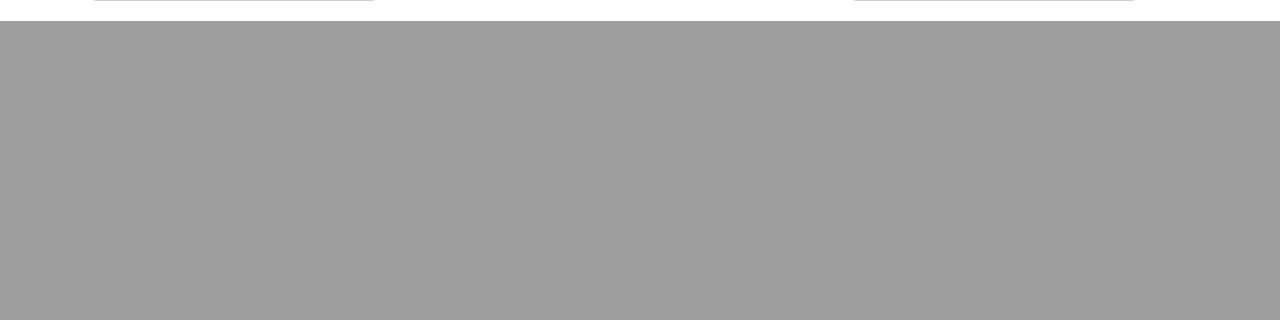
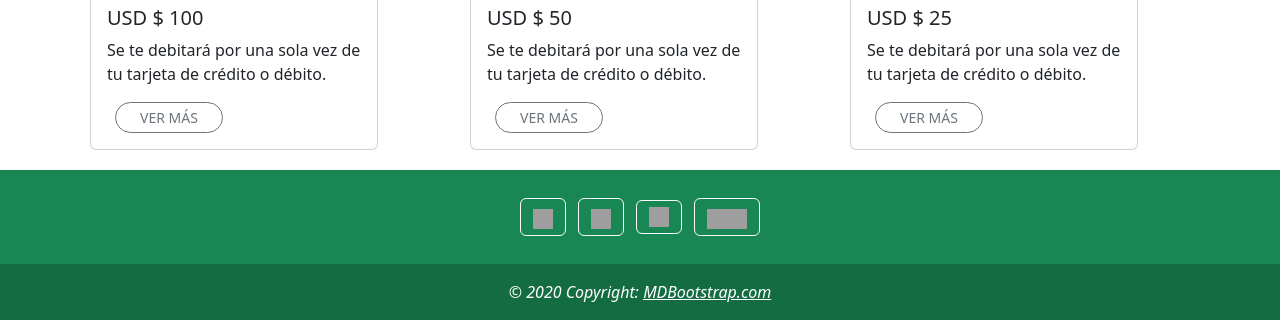
Before and after one commit to Nando1999/ProyectoApliWeb, a Flask app: template templates/donaciones.html in a window 1280 px wide. Shown: the part 2216-2536 px from the top of the page. Before the commit the page ends 2237 px from the top, so only its background shows below. Run offline with Flask 2, Linux system fonts and the light colour scheme; the template is opened without the code that fills it, so the values that code supplies are empty; grey boxes are pictures that could not be loaded.

Commit message:
termiando donaciones

```diff
--- a/templates/donaciones.html
+++ b/templates/donaciones.html
@@ -158,9 +158,9 @@
 
 <br>
 <center>
-    <h2 class="text-white bg-success">DONACIONES </h2>
+    <!--Titulo sobre conocer más -->
+    <h1 class="text-white bg-success">DONACIONES</h1>
 </center>
-
 <div class="container">
     <div class="row">
         <div class="col-md-4" style="padding: 20px">
@@ -208,42 +208,42 @@
         </div>
     </div>
 </div>
-
-    <h4 class="text-dark ">La tarea diaria de rescatar y recibir animales de familia como perros y gatos,
+<div class="container">
+    <div class="row ">
+        <div class="col ">
+            <img src="https://st2.depositphotos.com/1146092/5821/i/600/depositphotos_58217821-stock-photo-donation-dog.jpg"  width="80%" height="450"
+                class="d-block w-100" alt="...">
+        </div>
+        <div class="col text-success ">
+            <h2> AYUDANOS !! </h2>
+            <div class="col text-secondary ">
+                <p>La tarea diaria de rescatar y recibir animales de familia como perros y gatos,
                     abandonados, maltratados y en estado de indefensión, es en extremo demandante debido a su alto número. La
                     idiosincrasia local que deriva en una mala tenencia de estos animales y que además se ve agravada por la falta
                     de políticas públicas y las que existen, no son claras o adecuadas o no se cumplen, constituyen un desafío mayor
                     que nos rebasa como organización cuyos recursos son limitados.<br>
                     <br>
                     La principal fuente de ingreso de la fundación proviene de la autogestión, por eso, tu donación es muy
-        importante para que podamos extender nuestro círculo de ayuda a más animales necesitados.
-
-    </h4>
-
-
-
-
-
-
-
-
+                    importante para que podamos extender nuestro círculo de ayuda a más animales necesitados.</p>
+            </div>
+        </div>
+        <div class="w-100"></div>
+    </div>
+</div>
 <center>
     <!--Titulo sobre conocer más -->
-    <h1 class="text-danger">CONOCE MÁS</h1>
+    <h1 class="text-white bg-success">AYUDA Y SALVA VIDAS </h1>
 </center>
 <div class="container">
     <div class="row">
         <div class="col-md-4" style="padding: 20px">
             <div class="card" style="width: 18rem">
-                <img src="https://encrypted-tbn0.gstatic.com/images?q=tbn:ANd9GcQtFRO9Fh-XDxxFgj2AeR3M6YgB9oAPOEi0nQ&usqp=CAU"
+                <img src="https://previews.123rf.com/images/photodeti/photodeti1312/photodeti131200073/24381091-perro-celebraci%C3%B3n-de-d%C3%B3lares-en-su-boca-aisladas-sobre-fondo-blanco.jpg"
                     class="card-img-top" alt="..." />
                 <div class="card-body">
-                    <center>
-                        <h5 class="card-title">¿Por qué instalar láminas de seguridad?</h5>
-                    </center>
+                        <h5 class="card-title"> USD $ 100</h5>
                     <p class="card-text">
-                        Tú creces y así crece tu auto. Tómalo como un proyecto y lleva el estilo de tu Toyota hacia
-                        donde siempre quisiste.<br>
+                        Se te debitará por una sola vez de tu tarjeta de crédito o débito.<br>
                         <!--Boton que dirige a dentro de la tarjeta-->
                     </p>
                     <a _ngcontent-hxs-c43="" class="btn btn-outline-secondary btn-sm rounded-pill mx-2 px-4"
@@ -253,15 +253,13 @@
         </div>
         <div class="col-md-4" style="padding: 20px">
             <div class="card" style="width: 18rem">
-                <img src="https://encrypted-tbn0.gstatic.com/images?q=tbn:ANd9GcSNC7QjOb2GX8r17Ca6JWxn__C8WX5X23FzZzOHHrG7Esv5vbzXzERnK4LMapobMh9KKu0&usqp=CAU"
+                <img src="https://previews.123rf.com/images/photodeti/photodeti1611/photodeti161100100/67305097-perrito-sosteniendo-el-d%C3%B3lar-y-el-euro-en-sus-manos-aislados-en-el-fondo-blanco-.jpg"
                     class="card-img-top" alt="..." />
                     <div class="card-body">
-                    <center>
-                        <h5 class="card-title">Cambiando las suspensiones de tu auto.</h5>
-                    </center Quieres levantar la suspensión de tu vehículo. Ten en cuenta estas consideraciones
-                        especiales.<br>
-                    Quieres levantar la suspensión de tu vehículo. Ten
-                    especiales.<br>
+                        <h5 class="card-title"> USD $ 50</h5>
+                    <p class="card-text">
+                        Se te debitará por una sola vez de tu tarjeta de crédito o débito.<br>
+                        <!--Boton que dirige a dentro de la tarjeta-->
                     </p>
                     <a _ngcontent-hxs-c43="" class="btn btn-outline-secondary btn-sm rounded-pill mx-2 px-4"
                         href="#/blog/por-que-instalar-laminas-de-seguridad">VER MÁS</a>
@@ -270,13 +268,11 @@
         </div>
         <div class="col-md-4" style="padding: 20px">
             <div class="card" style="width: 18rem">
-                <img src="https://www.rentingcrediq.com/public/img/public/intro3.png" class="card-img-top" alt="..." />
+                <img src="https://techcrunch.com/wp-content/uploads/2016/01/shutterstock_191437382.jpg" class="card-img-top" alt="..." />
                 <div class="card-body">
-                    <center>
-                        <h5 class="card-title">¿Cómo accesorizar mi automóvil para un look de impacto?</h5>
-                    </center>
+                        <h5 class="card-title">USD $ 25</h5>
                     <p class="card-text">
-                        Las 4 claves de la modificación estética en una guía completa para iniciar como un grande.<br>
+                        Se te debitará por una sola vez de tu tarjeta de crédito o débito.<br>
                     </p>
                     <a _ngcontent-hxs-c43="" class="btn btn-outline-secondary btn-sm rounded-pill mx-2 px-4"
                         href="#/blog/por-que-instalar-laminas-de-seguridad">VER MÁS</a>
@@ -285,5 +281,42 @@
         </div>
     </div>
 </div>
+<!-- Footer -->
+<footer class="bg-success text-center text-white">
+    <!-- Grid container -->
+    <div class="container p-4 pb-0">
+        <!-- Section: Social media -->
+        <section class="mb-4">
+            <!-- Facebook -->
+            <a class="btn btn-outline-light btn-floating m-1" href="#!" role="button"><i class="fab fa-facebook-f">
+                    <img src="https://cdn-icons-png.flaticon.com/512/20/20673.png " width="20" height="20" </i></a>
+
+            <!-- Twitter -->
+            <a class="btn btn-outline-light btn-floating m-1" href="#!" role="button"><i class="fab fa-twitter">
+                    <img src="http://assets.stickpng.com/images/5a2fe479cc45e43754640849.png" width="20" height="20"
+                        </i></a>
+
+
+            <!-- Instagram -->
+            <a class="btn btn-outline-light btn-floating m-1" href="#!" role="button"><i class="fab fa-instagram">
+                    <img src="https://cdn-icons-png.flaticon.com/512/87/87390.png " width="20" height="20"
+                        class="d-block w-70" alt="..."></i></a>
+
+            <!-- Github -->
+            <a class="btn btn-outline-light btn-floating m-1" href="#!" role="button"><i class="fab fa-github">
+                    <img src="https://es.wizcase.com/wp-content/uploads/2022/03/GitHub-Logo.png" width="40" height="20"
+                        </i></a>
+        </section>
+        <!-- Section: Social media -->
+    </div>
+    <!-- Grid container -->
+
+    <!-- Copyright -->
+    <div class="text-center p-3" style="background-color: rgba(0, 0, 0, 0.2);">
+        © 2020 Copyright:
+        <a class="text-white" href="https://mdbootstrap.com/">MDBootstrap.com</a>
+    </div>
+    <!-- Copyright -->
+</footer>
 
 </html>
--- a/templates/principal.html
+++ b/templates/principal.html
@@ -36,10 +36,10 @@
         <div class="collapse navbar-collapse" id="navbarSupportedContent">
             <ul class="navbar-nav me-auto mb-2 mb-lg-0">
                 <li class="nav-item">
-                    <a class="nav-link active" aria-current="page" href="#">Inicio</a>
+                    <a class="nav-link active" aria-current="page" href="principal.html">Inicio</a>
                 </li>
                 <li class="nav-item">
-                    <a class="nav-link active" aria-current="page" href="#">Donaciones</a>
+                    <a class="nav-link active" aria-current="page" href="donaciones.html">Donaciones</a>
                 </li>
                 <li class="nav-item">
                     <a class="nav-link active" aria-current="page" href="#">Adopciones</a>
```
Lines whose indentation alone changed are shown as unchanged.
